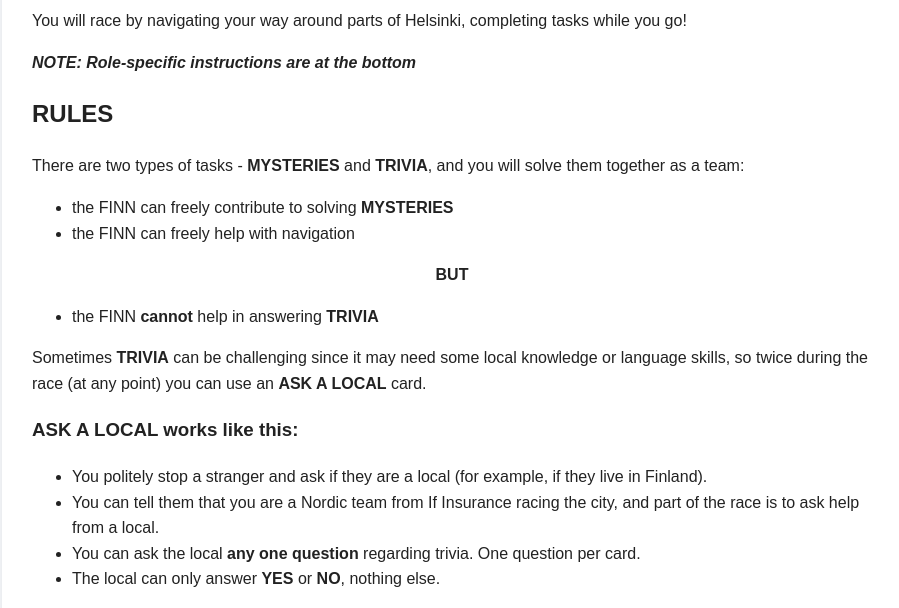
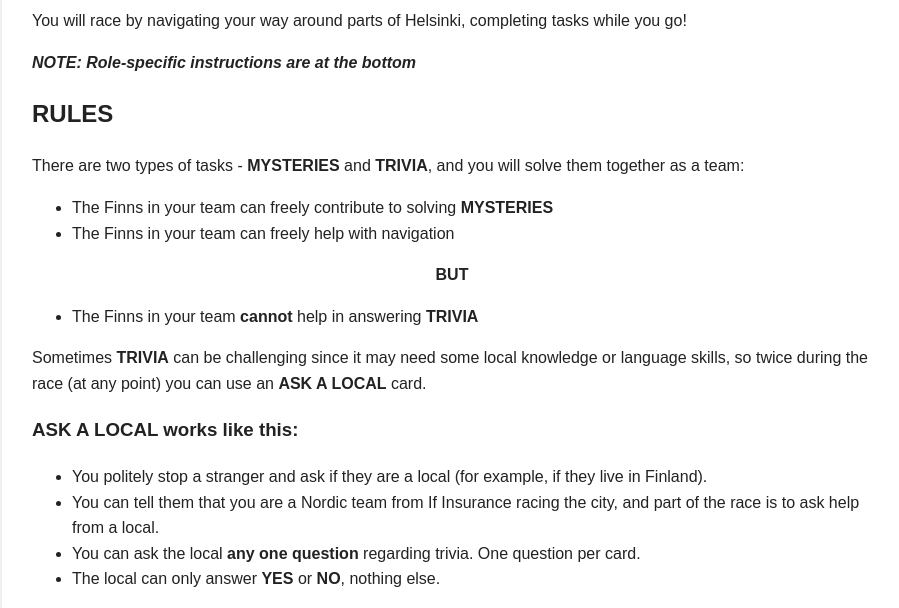
Before and after one commit to nuksufi/AmazIfRace, a plain HTML site: page index.html in a window 1280 px wide. Shown: the part 176-784 px from the top of the page, without its empty margins (188-1087 px from the left). Drawn offline with Linux system fonts and the light colour scheme.

Commit message:
Update FINN references for consistency and clarity

```diff
--- a/index.html
+++ b/index.html
@@ -90,15 +90,15 @@
     </p>
 
     <ul>
-        <li>the FINN can freely contribute to solving <strong>MYSTERIES</strong></li>
-        <li>the FINN can freely help with navigation</li>
+        <li>The Finns in your team can freely contribute to solving <strong>MYSTERIES</strong></li>
+        <li>The Finns in your team can freely help with navigation</li>
     </ul>
 
     <p style="text-align:center"><strong>BUT</strong></p>
 
     <ul>
         <li>
-            the FINN <strong>cannot</strong> help in answering
+            The Finns in your team <strong>cannot</strong> help in answering
             <strong>TRIVIA</strong>
         </li>
     </ul>
```
